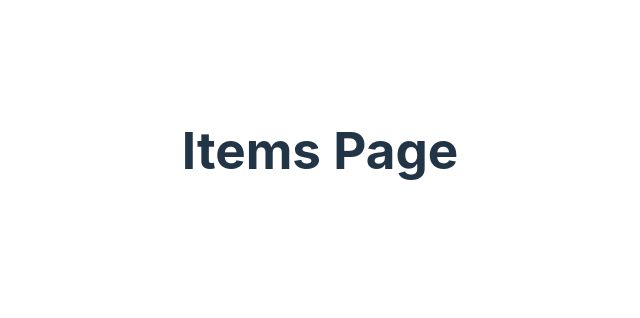
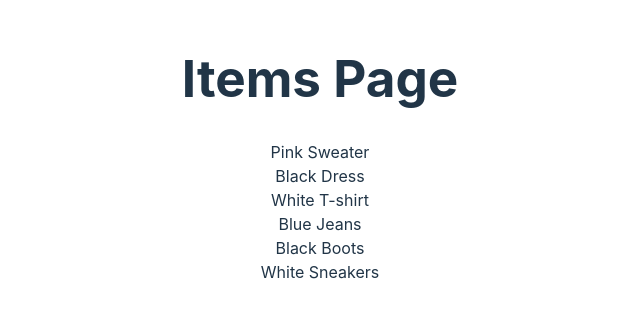
Before and after one commit to KristineYoo/fitfit-AI-Wardrobe, a React (Vite) app: page /#/items in a window 1280 px wide. Shown: the part 250-568 px from the top of the page, without its empty margins (320-960 px from the left). Built offline with nearby package versions, Linux system fonts and the light colour scheme.

Commit message:
feat:imported JSON file to oufits

```diff
--- a/package.json
+++ b/package.json
@@ -22,6 +22,7 @@
   "devDependencies": {
     "@eslint/js": "^9.17.0",
     "@types/css": "^0.0.38",
+    "@types/node": "^22.13.1",
     "@types/react": "^18.3.18",
     "@types/react-dom": "^18.3.5",
     "@vitejs/plugin-react": "^4.3.4",
--- a/src/Pages/Items.tsx
+++ b/src/Pages/Items.tsx
@@ -1,4 +1,19 @@
+import data from '../../data/WardrobeData.json'
+import ItemThumbnail from '../Components/ItemThumbnail.jsx'
+
 export function Items() {
+  //import JSON file
+  //const data = require('../../data/WardrobeData.json');
 
-    return <h1>Items Page</h1>
+
+    return (
+      <>
+        <h1>Items Page</h1>
+        {
+          data.map((data, i) => (
+            <div key={i}>{data.name}</div>
+          ))
+        }
+      </>
+    )
   }
--- a/tsconfig.app.json
+++ b/tsconfig.app.json
@@ -20,7 +20,11 @@
     "noUnusedLocals": true,
     "noUnusedParameters": true,
     "noFallthroughCasesInSwitch": true,
-    "noUncheckedSideEffectImports": true
+    "noUncheckedSideEffectImports": true,
+
+    /*JSON*/
+    "resolveJsonModule": true,
+    "esModuleInterop": true
   },
   "include": ["src"]
 }
```
Also changed, not shown: 1 other file (tests, documents, lock files or other folders).
